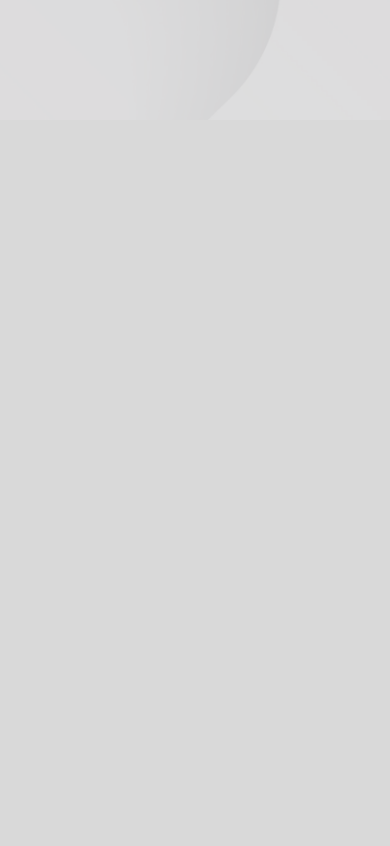
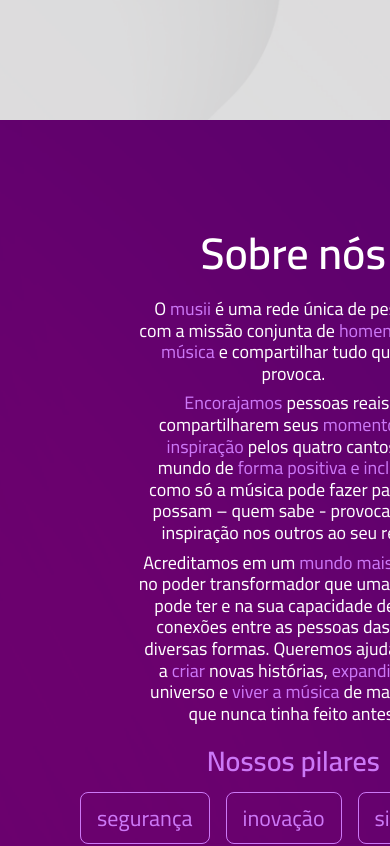
Before and after one commit to bambokianr/musii-site, a React (Create React App) app in the folder front-site/: page / in a window 390 px wide. Shown: the part 1120-1966 px from the top of the page. Before the commit the page ends 1240 px from the top, so only its background shows below. Built offline with nearby package versions, Linux system fonts and the light colour scheme.

Commit message:
Responsive section4

```diff
--- a/front-site/src/App.js
+++ b/front-site/src/App.js
@@ -15,7 +15,7 @@
       {/* <Section1 /> */}
       <Section2 />
       {/* <Section3 /> */}
-      {/* <Section4 /> */}
+      <Section4 />
       {/* <Section5 /> */}
       {/* <Footer /> */}
       <GlobalStyle />
--- a/front-site/src/sections/Section4/index.js
+++ b/front-site/src/sections/Section4/index.js
@@ -1,22 +1,15 @@
 import React from 'react';
-import { ImageBackground, Container, Content, Title, Text, Subtitle, SpanBox, Final, Wave1, Wave2, Wave3, Wave4 } from './styles';
-import logo from '../../assets/logo-mask.png';
+import { ImageBackground, Container, Content, Title, Text, Subtitle, SpanBox, Wave1, Wave2, Wave3, Wave4 } from './styles';
 
 function Section4() {
   return (
     <ImageBackground id="sobre-nos">
       <Container>
-        <div>
-          {/* <img src={logo} alt="Logo Musii" /> */}
-        {/* <span>Faça parte do musii!</span> */}
-        </div>
         <Content>
           <Title>Sobre nós</Title>
           <Text>O <span>musii</span> é uma rede única de pessoas com a missão conjunta de <span>homenagear a música</span> e compartilhar tudo que ela provoca.</Text>
           <Text><span>Encorajamos</span> pessoas reais a compartilharem seus <span>momentos de inspiração</span> pelos quatro cantos do mundo de <span>forma positiva e inclusiva</span> como só a música pode fazer para que possam – quem sabe - provocar uma inspiração nos outros ao seu redor.</Text>
           <Text>Acreditamos em um <span>mundo mais unido</span>, no poder transformador que uma música pode ter e na sua capacidade de criar conexões entre as pessoas das mais diversas formas. Queremos ajudar você a <span>criar</span> novas histórias, <span>expandir</span> seu universo e <span>viver a música</span> de maneiras que nunca tinha feito antes.</Text>
-          {/* <Final>Faça parte do musii!</Final> */}
-
           <Subtitle>Nossos pilares</Subtitle>
           <div>
             <SpanBox>segurança</SpanBox>
--- a/front-site/src/sections/Section4/styles.js
+++ b/front-site/src/sections/Section4/styles.js
@@ -14,7 +14,6 @@
 export const ImageBackground = styled.div`
   position: relative;
   width: 100%;
-  /* height: 82vh; */
   background: url(${background});
   background-repeat: no-repeat;
   background-size: cover;
@@ -37,13 +36,19 @@
     margin-top: 30px;
     margin-right: 70px;
     width: 450px;
-    /* width: 900px; */
   }
 `;
 
 export const Content = styled.div`
   display: flex;
   flex-direction: column;
+  @media screen and (max-width: 1400px) {
+    margin: 0 48px;
+  }
+
+  @media screen and (max-width: 1060px) {
+    text-align: center;
+  }
 `;
 
 export const Title = styled.span`
@@ -55,18 +60,15 @@
 export const Text = styled.span`
   font-size: 18px;
   line-height: 1.2em;
-  /* width: 88%; */
   padding: 4px 0;
 
   span {
     color: #cc78f7;
   }
-`;
-
-export const Final = styled.span`
-  font-size: 2.4rem;
-  padding-top: 4px;
-  color: #cc78f7;
+  @media screen and (max-width: 1060px) {
+    width: 70%;
+    margin: 0 auto;
+  }
 `;
 
 export const Subtitle = styled.span`
@@ -86,6 +88,9 @@
   border-radius: 8px;
   padding: 4px 16px;
 
+  @media screen and (max-width: 1060px) {
+    margin: 8px;
+  }
 `;
 
 export const Wave1 = styled.div`
@@ -130,7 +135,6 @@
   background: url(${wave});
   background-size: 1000px 100px;
 
-
   animation: ${animate} 60s linear infinite;
   z-index: 998;
   opacity: 0.2;
```
